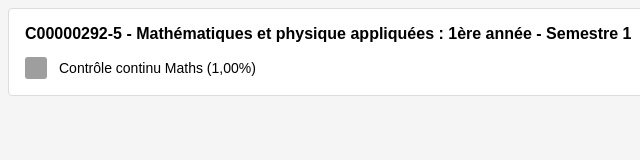
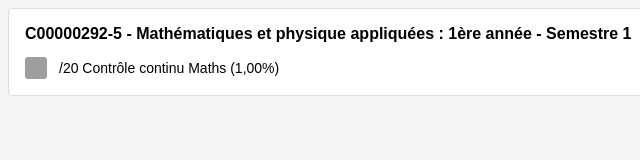
Before and after one commit to malteronie/portfolio, a plain HTML site: page math.html in a window 1280 px wide. Shown: the full height of the page, 0-640 px from the left. Drawn offline with Linux system fonts and the light colour scheme; grey boxes are pictures that could not be loaded.

Commit message:
Update text format for Maths control assessment

```diff
--- a/math.html
+++ b/math.html
@@ -58,7 +58,7 @@
             <img src="https://media.tenor.com/x8v1oNUOmg4AAAAd/rickroll-roll.gif" alt="Rickroll">
         </div>
         <div class="text">
-            Contrôle continu Maths (1,00%)
+           /20        Contrôle continu Maths (1,00%)
         </div>
     </div>
 </div>
```
